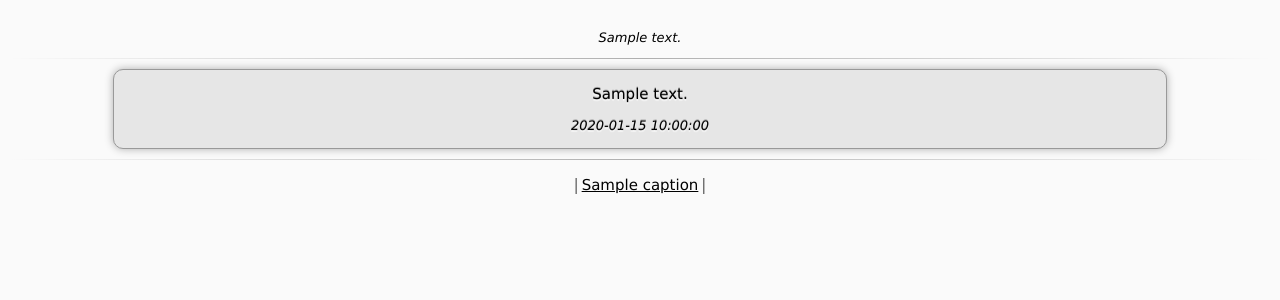
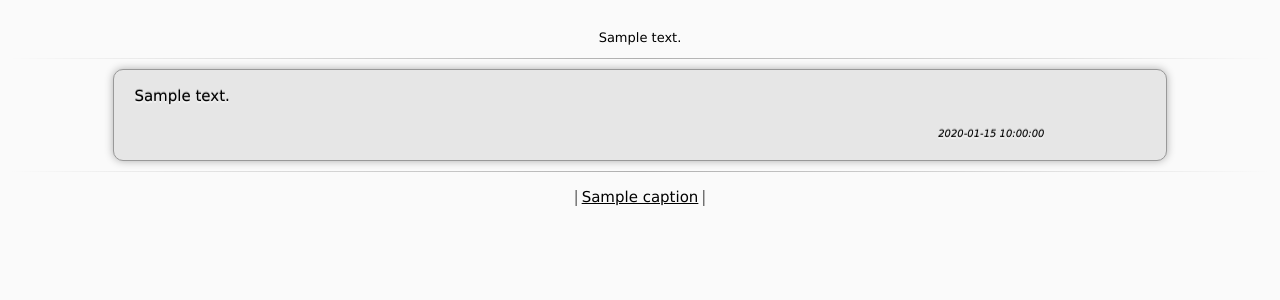
Before and after one commit to pranavrc/strand, a Flask app: template templates/index.html in a window 1280 px wide. Shown: the part 65-365 px from the top of the page. Run offline with Flask 2, Linux system fonts and the light colour scheme; tables that the repository leaves empty hold one stand-in row (values such as "Sample post"); the template is opened without the code that fills it: values that come from a table or form of the project are taken from there, most other values are stand-ins (such as "Sample title", 1, 10 or a date in 2020).

Commit message:
CSS changes.

```diff
--- a/static/index.css
+++ b/static/index.css
@@ -9,7 +9,8 @@ body {
 	margin-top: 10px;
 	margin-bottom: 10px;
 	width: 80%;
-	text-align: center;
+	text-align: left;
+	line-height: 150%;
 	border: 1px solid #999;
 	-webkit-box-shadow: 0px 0px 8px rgba(0, 0, 0, 0.3);
 	-moz-box-shadow: 0px 0px 8px rgba(0, 0, 0, 0.3);
@@ -24,10 +25,15 @@ body {
 .description, .timestamp {
 	font-family: "Lucida Grande", "Lucida Sans Unicode", Verdana, Arial, Helvetica, sans-serif;
 	font-size: 13px;
-	font-style: italic;
 	margin: auto;
 	width: 80%;
 	text-align: center;
+}
+
+.timestamp {
+	font-size: 10px;
+	font-style: italic;
+	text-align: right;
 }
 
 .header {
```
